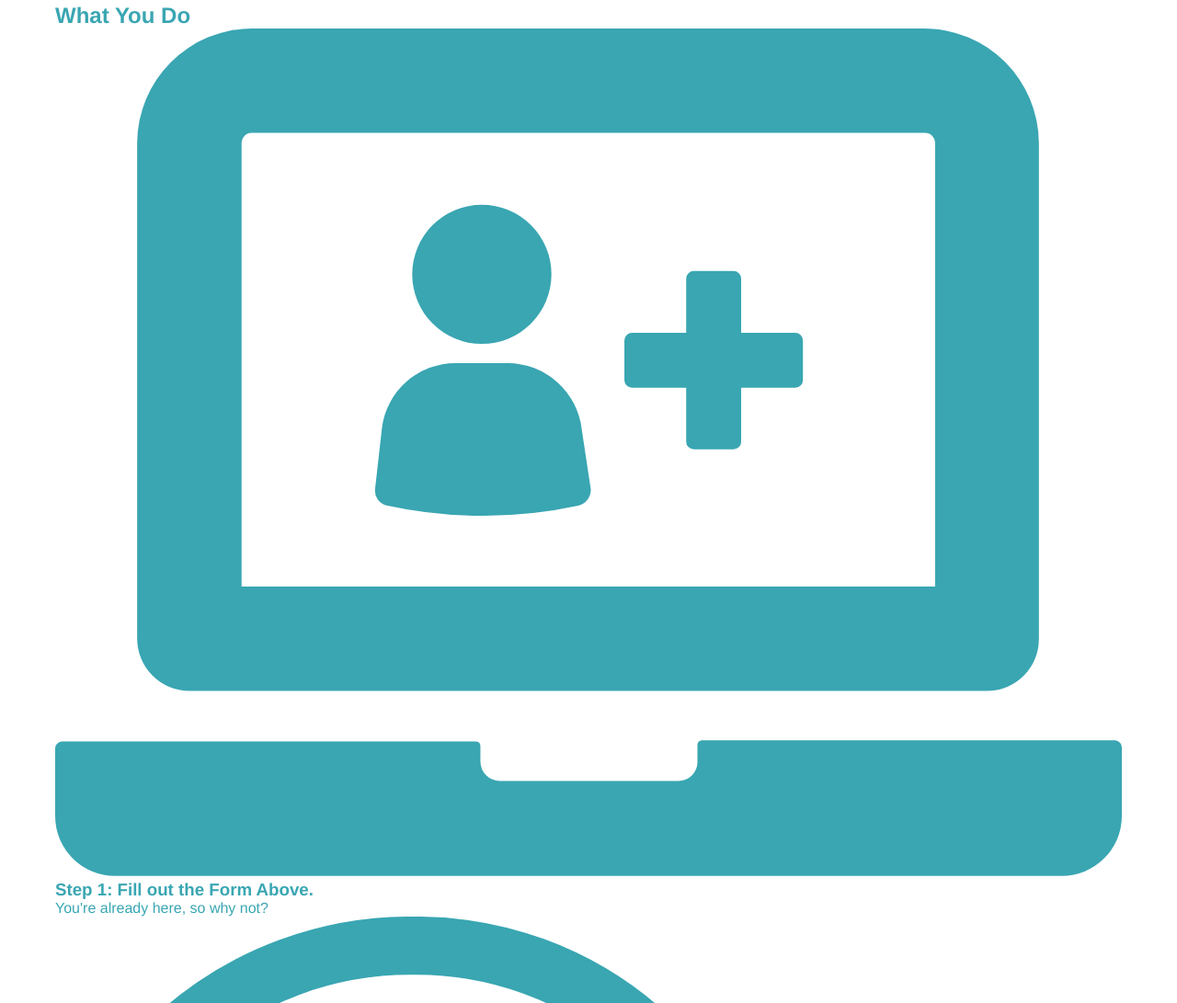
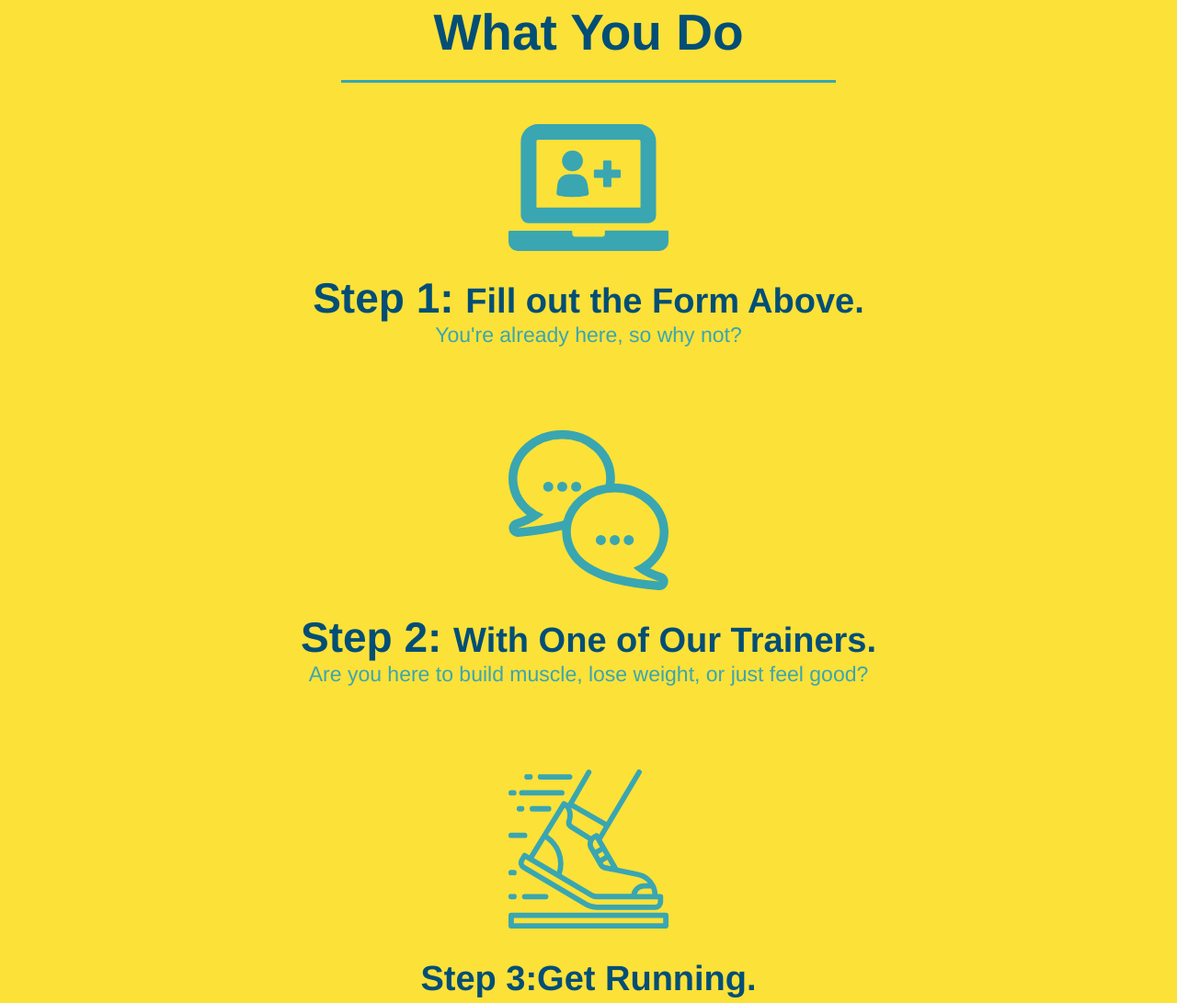
Before and after one commit to TonofClay93/run-buddy, a plain HTML site: page index.html in a window 1280 px wide. Shown: the part 1117-2208 px from the top of the page at 92% size. Drawn offline with Linux system fonts and the light colour scheme.

Commit message:
style what you do section

```diff
--- a/assets/css/style.css
+++ b/assets/css/style.css
@@ -113,15 +113,6 @@ body {
        text-align: center;
    }
 
-   .intro h2 {
-     display: inline-block;
-    font-size: 55px;
-    color: #024e76;
-    margin-bottom: 35px;
-    padding: 0 100px 20px 100px;
-    border-bottom: 3px solid;
-    border-color: #fce138;
-  }
   .intro p {
       line-height: 1.7;
       color: #39a6b2;
@@ -129,3 +120,49 @@ body {
       font-size: 20px;
       margin: 0 auto;
   }
+
+  .steps {
+    text-align: center;
+    background: #fce138;
+  }
+
+  .section-title {
+    font-size: 55px;
+    color: #024e76;
+    margin-bottom: 35px;
+    padding: 0 100px 20px 100px;
+    display: inline-block;
+    border-bottom: 3px solid;
+  }
+
+  .primary-border {
+    border-color: #fce138;
+  }
+
+  .secondary-border {
+    border-color: #39a6b2;
+  }
+
+  .steps div {
+      margin-bottom: 80px;
+  }
+
+  .steps img {
+      width: 15%;
+      margin: 10px 0;
+  }
+
+  .steps h3 {
+      color: #024e76;
+      font-size: 46px;
+      margin-top: 10px;
+  }
+
+  .steps p {
+      color: #39a6b2;
+      font-size: 23px;
+  }
+
+  .steps span {
+      font-size: 38px;
+  }
--- a/index.html
+++ b/index.html
@@ -66,36 +66,36 @@
 
         <!--"what we do" section-->
         <section id="what-we-do" class="intro">
-            <h2>What We Do</h2>
+            <h2 class="section-title primary-border">What We Do</h2>
             <p>
                 butcher selfies chambray shabby chic gentryify readymade yrEcho ParkXOX Tumblr normcore Banksy direct trade Blue Bottle chillwave you probably haven't heard of them single-origin coffee Vice fanny pack fixie Odd Future Austin fingerstache pickled twee synth Wes Anderson Thundercats viral bitters flannel meggings narwhal Marfa Schlitz sustainable Intelligentsia umami deep v craft
             </p>
         </section>
 
         <!--"what you do section"-->
-        <section id="what-you-do">
-            <h2>What You Do</h2>
+        <section id="what-you-do" class="steps">
+            <h2 class="section-title secondary-border">What You Do</h2>
             <div>
                 <img src="./assets/images/step-1.svg"  alt="" />
-                <h3>Step 1: Fill out the Form Above.</h3>
+                <h3>Step 1: <span>Fill out the Form Above.</span></h3>
                 <p> You're already here, so why not?</p>
             </div>
 
             <div>
                 <img src="./assets/images/step-2.svg" alt="" />
-                <h3>Step 2: Consult with One of Our Trainers.</h3>
+                <h3>Step 2: <span>With One of Our Trainers.</span></h3>
                 <p> Are you here to build muscle, lose weight, or just feel good?</p>
             </div>
 
             <div>
                 <img src="./assets/images/step-3.svg" alt="" />
-                <h3>Step 3:Get Running.</h3>
+                <h3><span>Step 3:Get Running.</span></h3>
                 <p>Hit the ground running (literally) onceyour trainer lays out your plan.</p>
             </div>
 
             <div>
                 <img src="./assets/images/step-4.svg" alt="" />
-                <h3>Step 4: See Results.</h3>
+                <h3>Step 4: <span>See Results.</span></h3>
                 <p>Bi-weekly checkins withyour trainer will keep you focused.</p>
             </div>
         </section>
```
